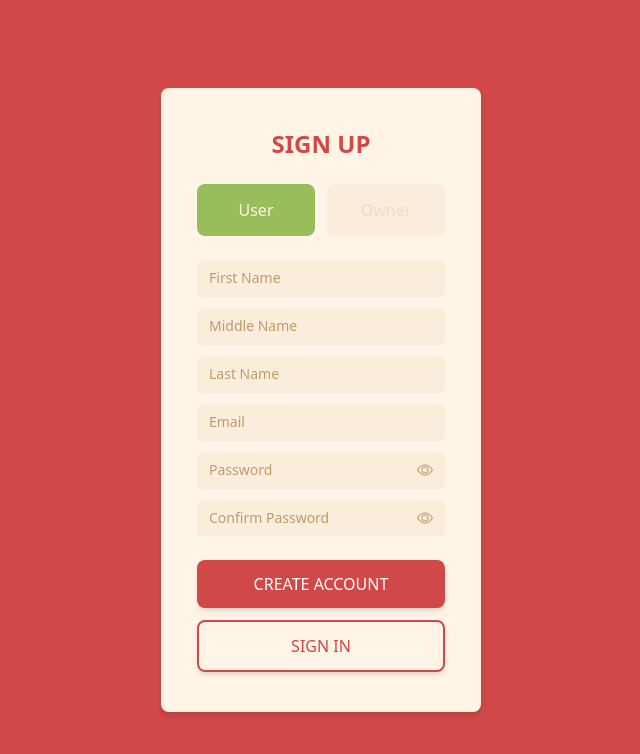
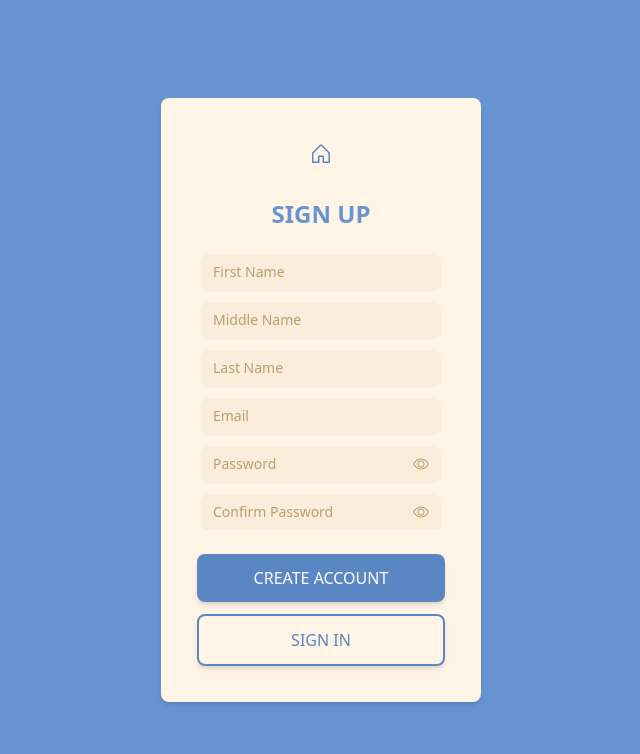
Before and after one commit to jedalain/cmsc-127-project, a React (Vite) app in the folder frontend/: page /sign-up in a window 1280 px wide. Shown: the top 754 px of the page, without its empty margins (319-959 px from the left). Built offline with nearby package versions, Linux system fonts and the light colour scheme.

Commit message:
style: modified the color and button style of sign in and sign up pages

```diff
--- a/frontend/src/components/Button.tsx
+++ b/frontend/src/components/Button.tsx
@@ -30,8 +30,14 @@ export function Button(props: ButtonProps) {
       case "orange":
         return "font-regular w-full min-w-fit rounded-lg bg-orange127 p-3 text-white shadow-md transition-all hover:bg-orange127z active:scale-[0.97]";
 
+      case "orange-alt":
+        return "font-regular w-full min-w-fit rounded-lg bg-transparent p-3 text-orange127 border-2 border-orange127 shadow-md transition-all hover:text-orange127 hover:border-orange127 active:scale-[0.97]";
+
       case "blue":
         return "font-regular w-full min-w-fit rounded-lg bg-blue127b p-3 text-white shadow-md transition-all hover:bg-blue127 active:scale-[0.97]";
+
+      case "blue-alt":
+        return "font-regular w-full min-w-fit rounded-lg bg-transparent p-3 text-blue127b border-2 border-blue127b shadow-md transition-all hover:text-blue127 hover:border-blue127 active:scale-[0.97]";
 
       case "red":
         return "font-regular w-full min-w-fit rounded-lg bg-red127 p-3 text-white shadow-md transition-all hover:bg-red127b active:scale-[0.97]";
--- a/frontend/src/pages/SignIn.tsx
+++ b/frontend/src/pages/SignIn.tsx
@@ -1,12 +1,15 @@
 import { ChangeEvent, FormEvent, useState } from "react";
-import { PiEnvelopeLight, PiLockKeyThin } from "react-icons/pi";
+import { motion as m } from "framer-motion";
+import { PiEnvelopeLight, PiHouse, PiLockKeyThin } from "react-icons/pi";
 import { ZodError } from "zod";
 
 import { Button } from "../components/Button.tsx";
 import { InputField } from "../components/InputField.tsx";
 import { signInData, signInErrors, signInSchema } from "../utils/schema.ts";
+import { useNavigate } from "react-router-dom";
 
 export default function SignIn() {
+  const navigate = useNavigate();
   const [signinCredential, setSigninCredential] = useState<signInData>({
     email: "",
     password: "",
@@ -39,12 +42,29 @@ export default function SignIn() {
   };
 
   return (
-    <div className="h-screen w-full flex flex-col justify-center items-center bg-red127">
+    <div className="bg-orange127">
+      <m.div
+        initial={{ opacity: 0, scale: 0.75 }}
+        animate={{ opacity: 1, scale: 1 }}
+        transition={{
+          duration: 0.6,
+          delay: 0.05,
+          ease: [0, 0.71, 0.2, 1.01],
+        }}
+        className="h-screen w-full flex flex-col justify-center items-center"
+      >
         <form
           onSubmit={handleSignIn}
           className="h-full max-h-[30rem] w-full max-w-[20rem] rounded-lg shadow-md bg-base127 flex flex-col p-9 items-center justify-center gap-6"
         >
-        <span className="font-bold text-2xl uppercase text-red127">
+          <span
+            className="bg-base127 text-base127d p-2 rounded-full size-10 flex items-center justify-center cursor-pointer active:scale-95 transition-all active:bg-base127b"
+            onClick={() => navigate("/")}
+          >
+            <PiHouse size={24} />
+          </span>
+
+          <span className="font-bold text-2xl uppercase text-orange127a">
             Sign In
           </span>
 
@@ -84,7 +104,7 @@ export default function SignIn() {
             <Button
               action="signIn"
               type="submit"
-            style="red"
+              style="orange"
               text="SIGN IN"
               onClick={() => {}}
             />
@@ -92,12 +112,13 @@ export default function SignIn() {
             <Button
               action="signUp"
               type="button"
-            style="red-alt"
+              style="orange-alt"
               text="SIGN UP"
-            onClick={() => {}}
+              onClick={() => navigate("/sign-up")}
             />
           </div>
         </form>
+      </m.div>
     </div>
   );
 }
--- a/frontend/src/pages/SignUp.tsx
+++ b/frontend/src/pages/SignUp.tsx
@@ -1,11 +1,15 @@
 import { ChangeEvent, FormEvent, useState } from "react";
 import { ZodError } from "zod";
+import { motion as m } from "framer-motion";
 
 import { signUpData, signUpErrors, signUpSchema } from "../utils/schema.ts";
 import { InputField } from "../components/InputField.tsx";
 import { Button } from "../components/Button.tsx";
+import { useNavigate } from "react-router-dom";
+import { PiHouse } from "react-icons/pi";
 
 export default function SignUp() {
+  const navigate = useNavigate();
   const [successfulSignUp, setSuccessfulSignUp] = useState<boolean | null>(
     null
   );
@@ -54,40 +58,33 @@ export default function SignUp() {
   };
 
   return (
-    <div className="h-screen w-full flex flex-col justify-center items-center bg-red127">
+    <div className="bg-blue127">
+      <m.div
+        initial={{ opacity: 0, scale: 0.75 }}
+        animate={{ opacity: 1, scale: 1 }}
+        transition={{
+          duration: 0.6,
+          delay: 0.05,
+          ease: [0, 0.71, 0.2, 1.01],
+        }}
+        className="h-screen w-full flex flex-col justify-center items-center"
+      >
         <form
           onSubmit={handleSignUp}
-        className="h-full max-h-[39rem] w-full max-w-[20rem] rounded-lg shadow-md bg-base127 flex flex-col p-9 items-center justify-center gap-6"
+          className="h-fit max-h-[39rem] w-full max-w-[20rem] rounded-lg shadow-md bg-base127 flex flex-col p-9 items-center justify-center gap-6"
         >
-        <span className="font-bold text-2xl uppercase text-red127">
+          <span
+            className="bg-base127 text-blue127b p-2 rounded-full size-10 flex items-center justify-center cursor-pointer active:scale-95 transition-all active:bg-base127b"
+            onClick={() => navigate("/")}
+          >
+            <PiHouse size={24} />
+          </span>
+
+          <span className="font-bold text-2xl uppercase text-blue127">
             Sign Up
           </span>
 
-        <div className="flex gap-3 w-full">
-          <button
-            type="button"
-            className={`flex-1 p-3 rounded-lg border-2 active:scale-[0.95] transition-all ${
-              signUpCredential.role === "User"
-                ? "bg-green127 text-base127 border-green127 "
-                : "bg-base127b text-base127c border-base127b"
-            }`}
-            onClick={() => handleRoleChange("User")}
-          >
-            User
-          </button>
-          <button
-            type="button"
-            className={`flex-1 p-3 rounded-lg border-2 active:scale-[0.95] transition-all ${
-              signUpCredential.role === "Owner"
-                ? "bg-green127 text-base127 border-green127 "
-                : "bg-base127b text-base127c border-base127b"
-            }`}
-            onClick={() => handleRoleChange("Owner")}
-          >
-            Owner
-          </button>
-        </div>
-        <div className="w-full flex flex-col overflow-y-auto gap-3">
+          <div className="w-full flex flex-col overflow-y-auto px-1 gap-3">
             {/* First Name */}
             <div>
               <InputField
@@ -178,20 +175,23 @@ export default function SignUp() {
             <Button
               action="signUp"
               type="submit"
-            style="red"
+              style="blue"
               text="CREATE ACCOUNT"
               onClick={() => {}}
             />
 
             <Button
               action="signIn"
-            style="red-alt"
+              style="blue-alt"
               type="button"
               text="SIGN IN"
-            onClick={() => {}}
+              onClick={() => {
+                navigate("/sign-in");
+              }}
             />
           </div>
         </form>
+      </m.div>
     </div>
   );
 }
```
Lines whose indentation alone changed are shown as unchanged.
